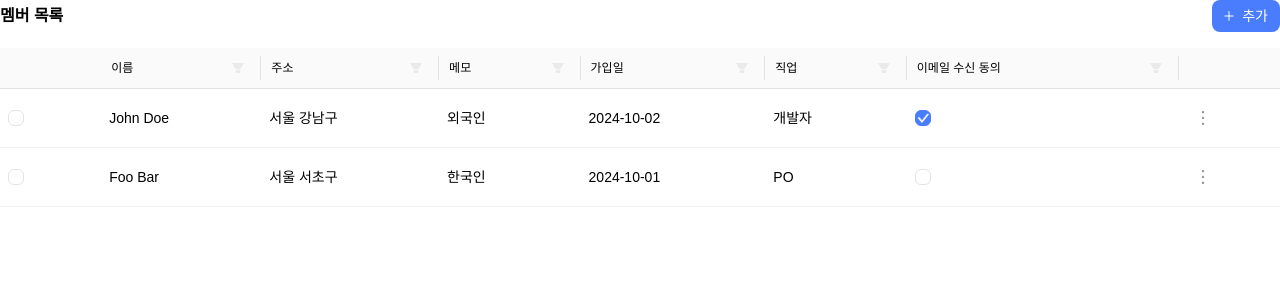
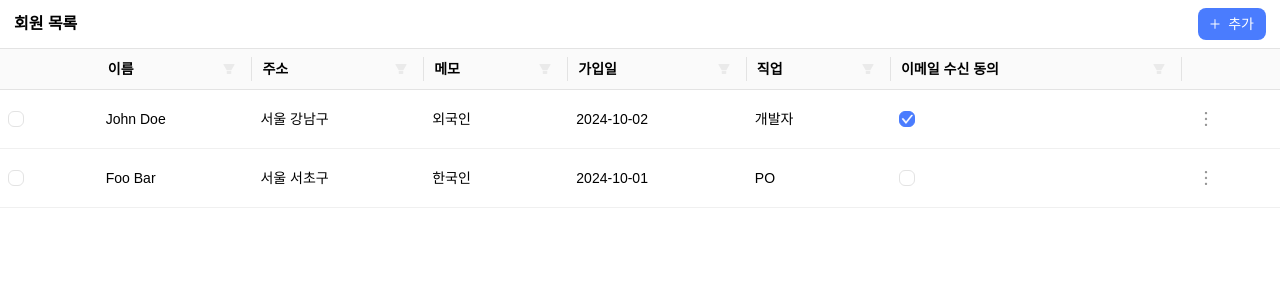
Before and after one commit to gwbaik9717/businesscanvas-mini-project, a React (Vite) app: page / in a window 1280 px wide. Shown: the top 300 px of the page. Built offline with nearby package versions, Linux system fonts and the light colour scheme.

Commit message:
style: Fix minor design issues in MemberList Page

```diff
--- a/src/pages/MemberList/MemberList.tsx
+++ b/src/pages/MemberList/MemberList.tsx
@@ -9,7 +9,7 @@ import styled from "styled-components";
 import { PageLayout } from "../../layouts/PageLayout";
 import { Heading } from "../../components/Typography/Heading";
 import { Text } from "../../components/Typography/Text";
-import { color } from "../../styles/theme/theme";
+import { color, padding } from "../../styles/theme/theme";
 import { UniqueRecord } from "../../types/Record";
 import { initialMembers, memberFields } from "../../constants/member";
 import { Field } from "../../types/Field";
@@ -157,7 +157,7 @@ export const MemberList: React.FC = () => {
           lineHeight="lineHeightRelaxed"
           fontWeight="fontWeightBold"
         >
-          멤버 목록
+          회원 목록
         </Heading>
         <ButtonWithIcons
           startContent={
@@ -184,7 +184,9 @@ export const MemberList: React.FC = () => {
                   alignItems: "center",
                 }}
               >
-                <Text>{column.label}</Text>
+                <Text fontSize="fontSizeLg" fontWeight="fontWeightBold">
+                  {column.label}
+                </Text>
                 <Filter
                   options={getOptionsByAccessor(column.accessor)}
                   onSelectionChange={(values) => {
@@ -214,5 +216,6 @@ const StyledPageHeader = styled.div`
   display: flex;
   justify-content: space-between;
   align-items: center;
-  margin-bottom: 16px;
+  padding: ${padding.paddingSm} ${padding.paddingXl};
+  border-bottom: 1px solid ${color.border};
 `;
```
